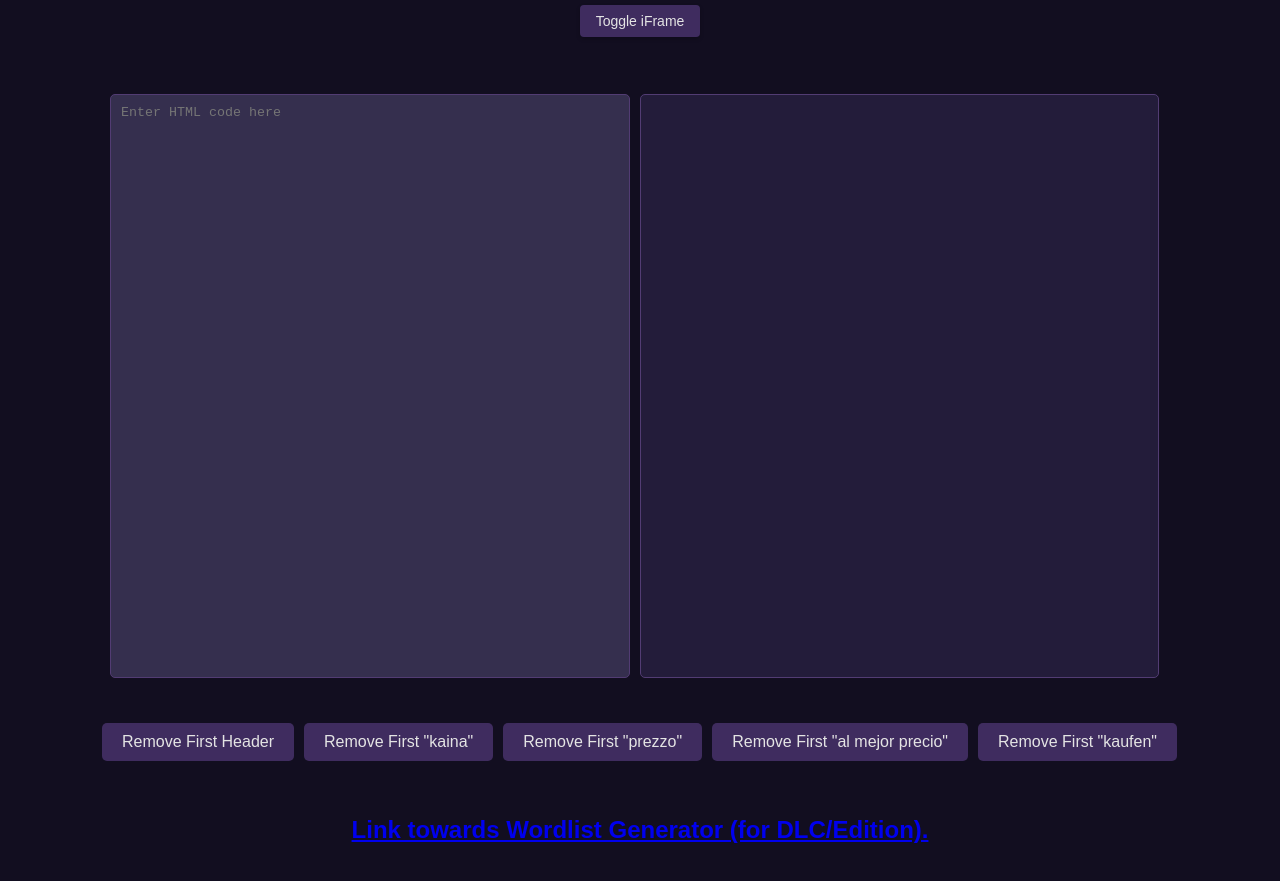
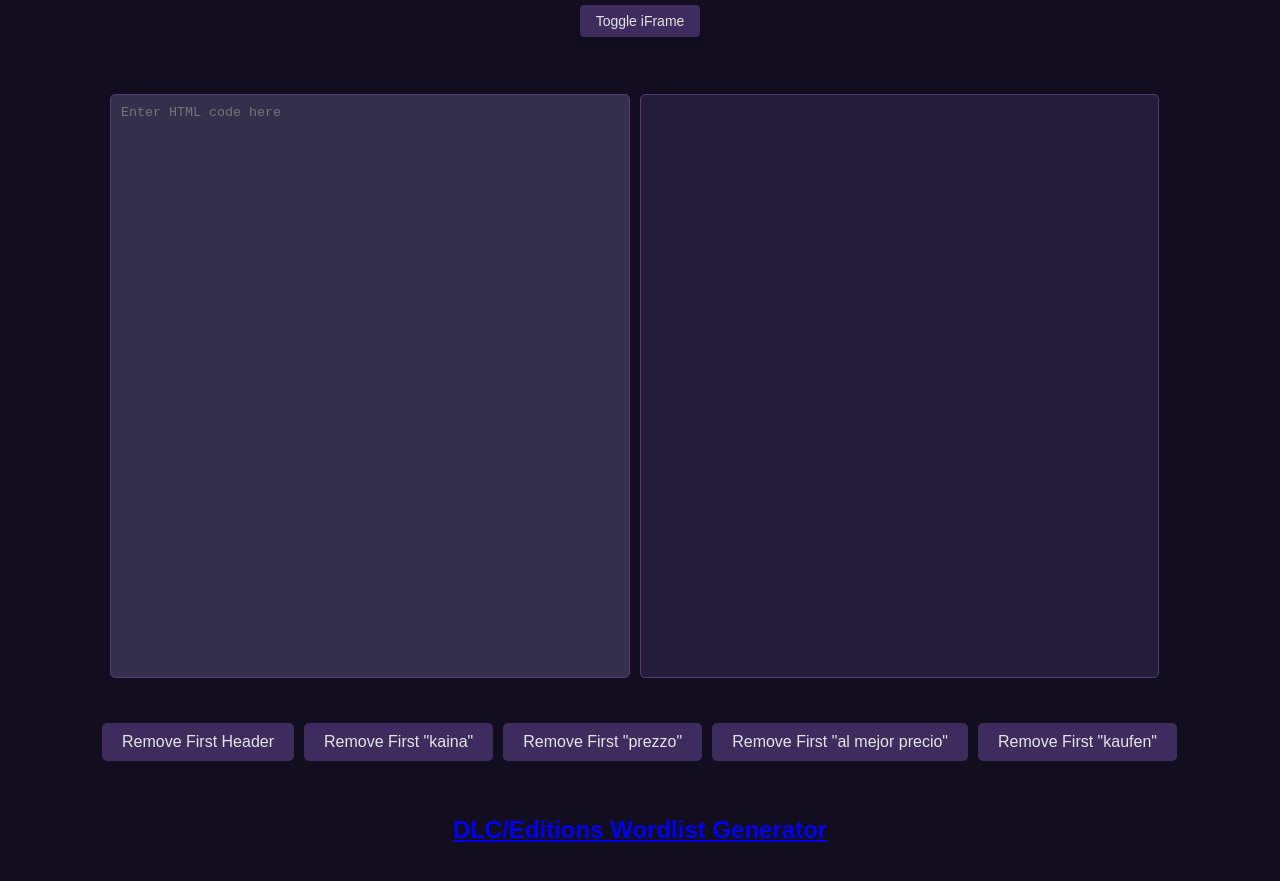
Before and after one commit to Takenito/TT, a plain HTML site: page index.html in a window 1280 px wide. Shown: the part 115-996 px from the top of the page. Drawn offline with Linux system fonts and the light colour scheme.

Commit message:
Update index.html

```diff
--- a/index.html
+++ b/index.html
@@ -26,7 +26,7 @@
   <iframe id="cosmic-iframe" src="Dependencies/cosmic_editor.html" width="105%" height="750px"></iframe>
 
 <div class="center-section">
-    <h2><a href="https://takenito.github.io/wordlist_generator/">Link towards Wordlist Generator (for DLC/Edition).</a></h2>
+    <h2><a href="https://takenito.github.io/wordlist_generator/" target="_blank">DLC/Editions Wordlist Generator</a></h2>
 </div>
 
 <script src="Dependencies/Javascript/word_library.js"></script>
```
